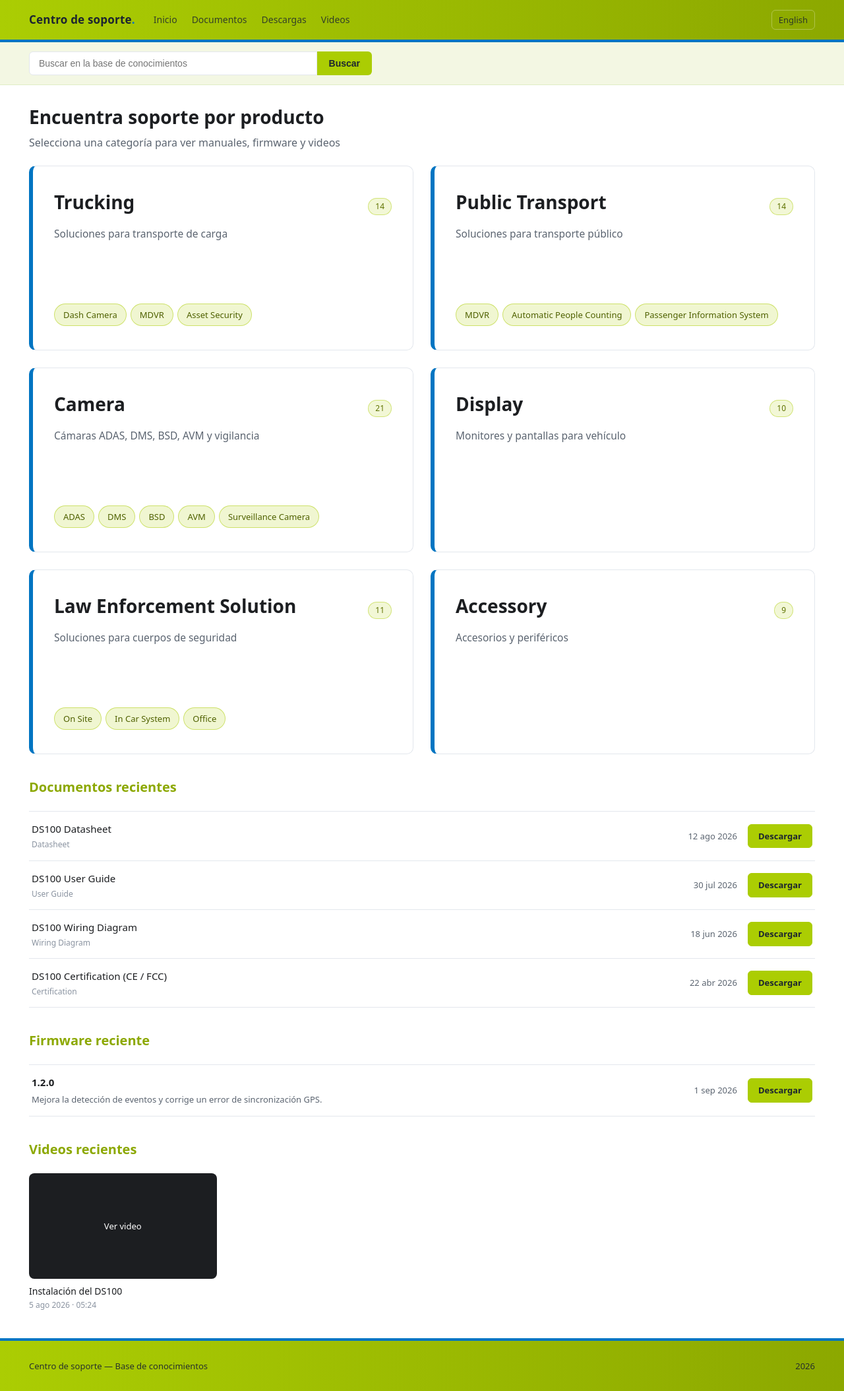
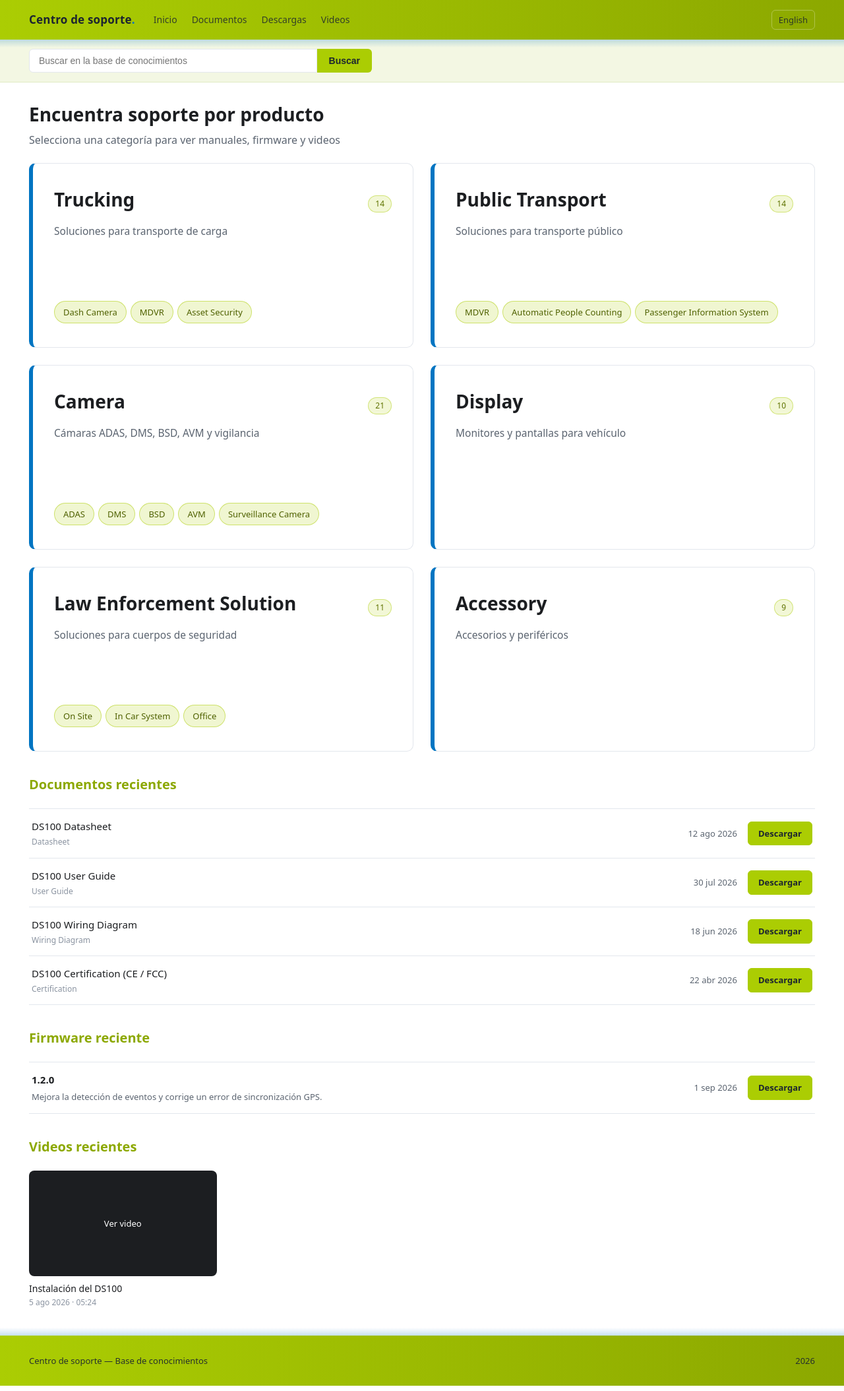
Before and after one commit to leah-kong/Streamax-Knowledge-Base, an Astro site: page / in a window 1280 px wide. Shown: the whole page at 66% size. Built offline with nearby package versions, Linux system fonts and the light colour scheme; Astro itself is replaced by a stand-in of ours.

Commit message:
style: replace hard blue header/footer borders with soft blue fade strip

```diff
--- a/src/styles/global.css
+++ b/src/styles/global.css
@@ -49,9 +49,20 @@ img {
 
 /* ---------- 顶部导航 ---------- */
 .site-header {
+  position: relative;
   background: linear-gradient(90deg, #abcd03 0%, #8ca800 100%);
   color: #1c2530;
-  border-bottom: 4px solid var(--brand);
+}
+
+.site-header::after {
+  content: "";
+  position: absolute;
+  left: 0;
+  right: 0;
+  bottom: -12px;
+  height: 12px;
+  background: linear-gradient(to bottom, rgba(0, 117, 194, 0.22), rgba(0, 117, 194, 0));
+  pointer-events: none;
 }
 
 .site-header .container {
@@ -609,12 +620,23 @@ img {
 }
 
 .site-footer {
-  border-top: 4px solid var(--brand);
+  position: relative;
   background: linear-gradient(90deg, #abcd03 0%, #8ca800 100%);
   margin-top: 40px;
   padding: 28px 0;
   font-size: 13px;
   color: rgba(28, 37, 48, 0.92);
+}
+
+.site-footer::before {
+  content: "";
+  position: absolute;
+  left: 0;
+  right: 0;
+  top: -12px;
+  height: 12px;
+  background: linear-gradient(to top, rgba(0, 117, 194, 0.22), rgba(0, 117, 194, 0));
+  pointer-events: none;
 }
 
 .site-footer .container {
```
